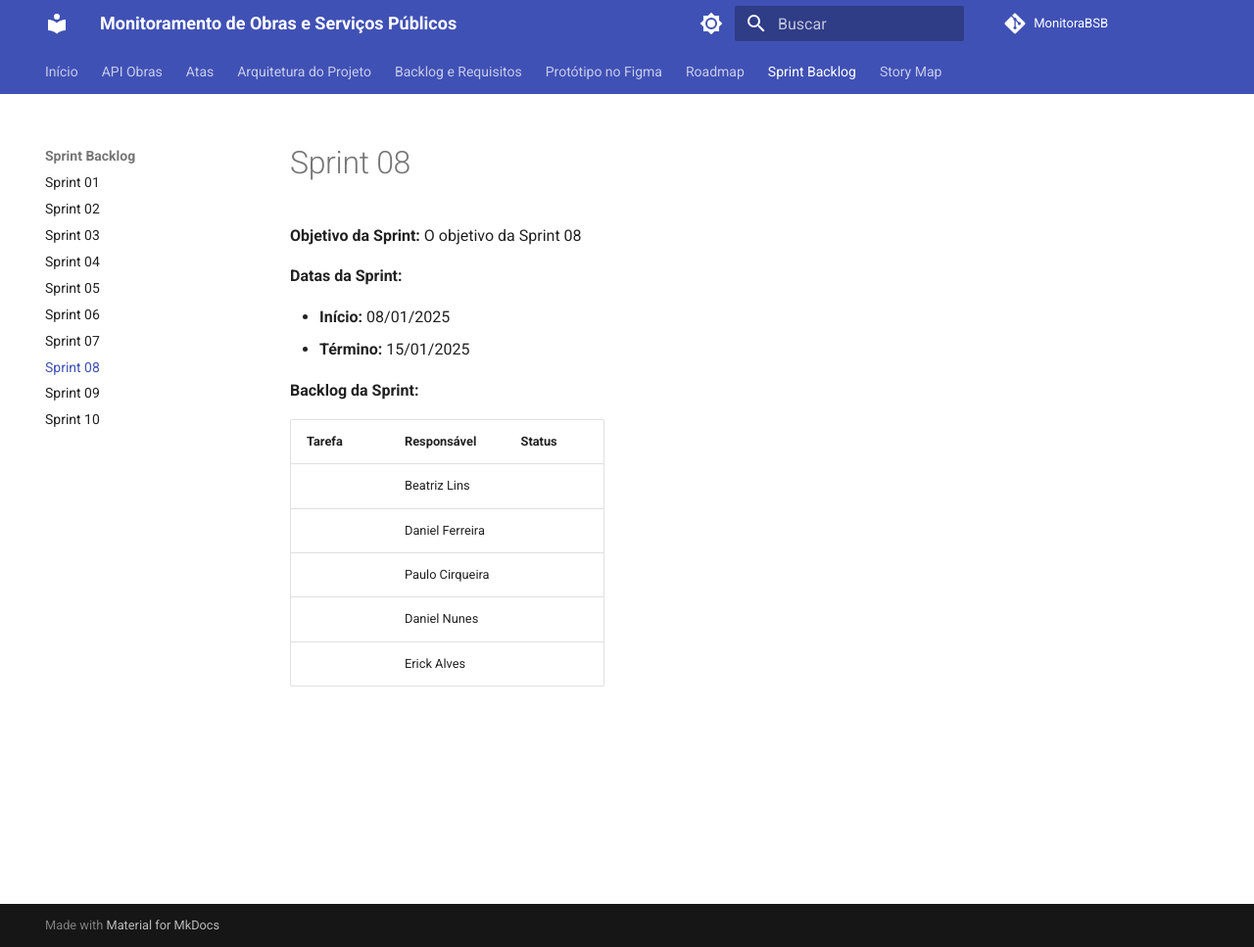
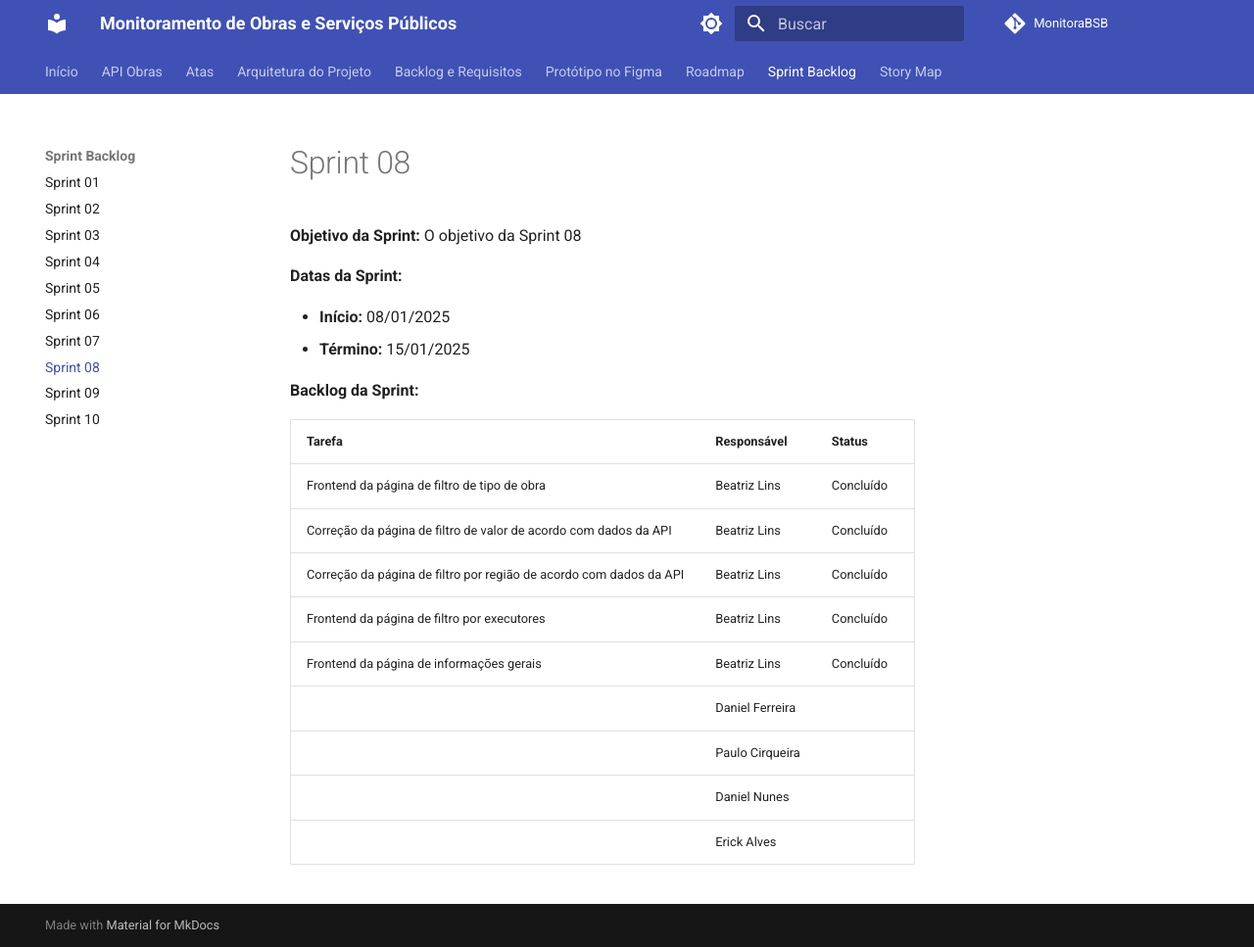
Before and after one commit to unb-mds/2024-2-Squad08, an MkDocs documentation site: the page built from docs/sprints/sprint8.md, in a window 1280 px wide and 967 px high. Shown: the whole window at 98% size. Built offline with MkDocs 1.6.1 and Material for MkDocs 9.7.7, drawn with Linux system fonts in a browser that asks for light colours; comment, search, counter and statistics services are not loaded.

Commit message:
feat: updating sprint 8

```diff
--- a/docs/sprints/sprint8.md
+++ b/docs/sprints/sprint8.md
@@ -11,7 +11,11 @@ O objetivo da Sprint 08
 
 | Tarefa | Responsável | Status |
 |--------|-------------|-----------------------|
-| | Beatriz Lins | |
+| Frontend da página de filtro de tipo de obra | Beatriz Lins | Concluído |
+| Correção da página de filtro de valor de acordo com dados da API | Beatriz Lins | Concluído |
+| Correção da página de filtro por região de acordo com dados da API | Beatriz Lins | Concluído |
+| Frontend da página de filtro por executores | Beatriz Lins | Concluído |
+| Frontend da página de informações gerais | Beatriz Lins | Concluído |
 | | Daniel Ferreira |  |
 | | Paulo Cirqueira |  |
 | | Daniel Nunes |  |
```
